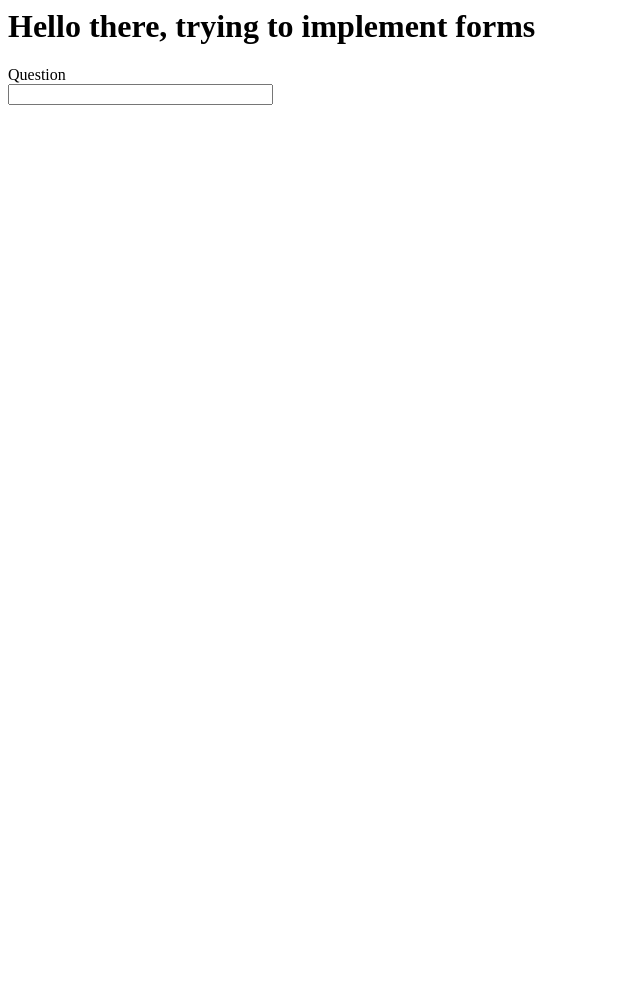
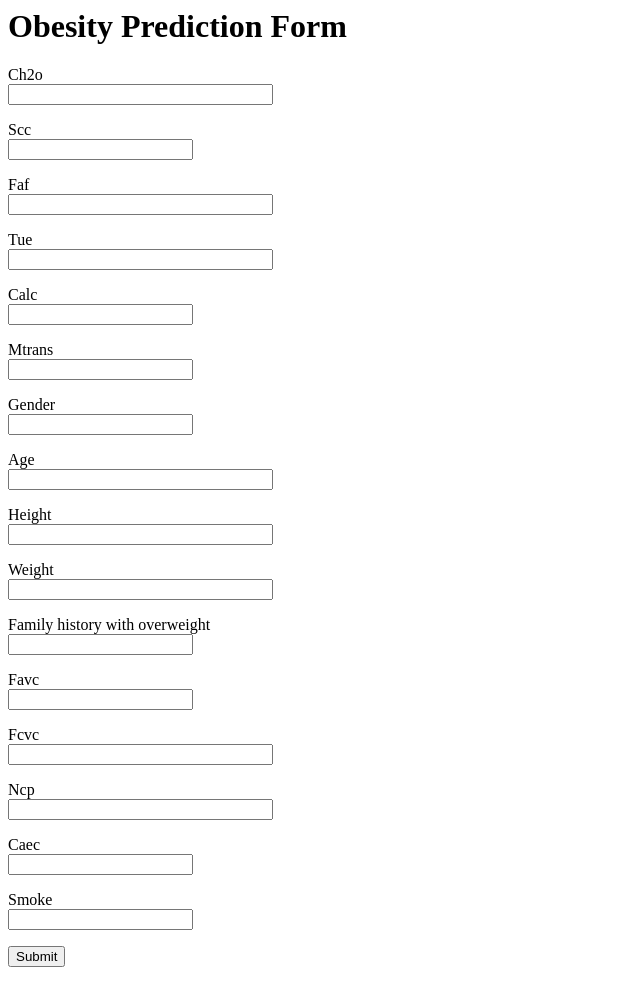
Before and after one commit to bkgeorgo/ECS171-Final-Website, a Python web app: template templates/form.html in a window 1280 px wide. Shown: the whole page, without its empty margins (0-640 px from the left). Before the commit the page ends 800 px from the top, so only its background shows below. Run offline with Jinja, Linux system fonts and the light colour scheme; the template is opened without the code that fills it, so the values that code supplies are empty, except form fields; form fields are guessed from the names that the template uses.

Commit message:
Update form.html
form for updated code

```diff
--- a/templates/form.html
+++ b/templates/form.html
@@ -1,10 +1,27 @@
 <html>
-<h1>Hello there, trying to implement forms</h1>
-<form action="" method="post">
-  <p>
-    {{form.question1.label}}<br>
-    {{form.question1(size=30)}}
-  </p>
-</form>
-
+<head>
+    <title>Obesity Prediction Input</title>
+</head>
+<body>
+    <h1>Obesity Prediction Form</h1>
+    <form action="/" method="post">
+        <p>{{ form.CH2O.label }}<br>{{ form.CH2O(size=30) }}</p>
+        <p>{{ form.SCC.label }}<br>{{ form.SCC }}</p>
+        <p>{{ form.FAF.label }}<br>{{ form.FAF(size=30) }}</p>
+        <p>{{ form.TUE.label }}<br>{{ form.TUE(size=30) }}</p>
+        <p>{{ form.CALC.label }}<br>{{ form.CALC }}</p>
+        <p>{{ form.MTRANS.label }}<br>{{ form.MTRANS }}</p>
+        <p>{{ form.Gender.label }}<br>{{ form.Gender }}</p>
+        <p>{{ form.Age.label }}<br>{{ form.Age(size=30) }}</p>
+        <p>{{ form.Height.label }}<br>{{ form.Height(size=30) }}</p>
+        <p>{{ form.Weight.label }}<br>{{ form.Weight(size=30) }}</p>
+        <p>{{ form.family_history_with_overweight.label }}<br>{{ form.family_history_with_overweight }}</p>
+        <p>{{ form.FAVC.label }}<br>{{ form.FAVC }}</p>
+        <p>{{ form.FCVC.label }}<br>{{ form.FCVC(size=30) }}</p>
+        <p>{{ form.NCP.label }}<br>{{ form.NCP(size=30) }}</p>
+        <p>{{ form.CAEC.label }}<br>{{ form.CAEC }}</p>
+        <p>{{ form.SMOKE.label }}<br>{{ form.SMOKE }}</p>
+        <button type="submit">Submit</button>
+    </form>
+</body>
 </html>
```
